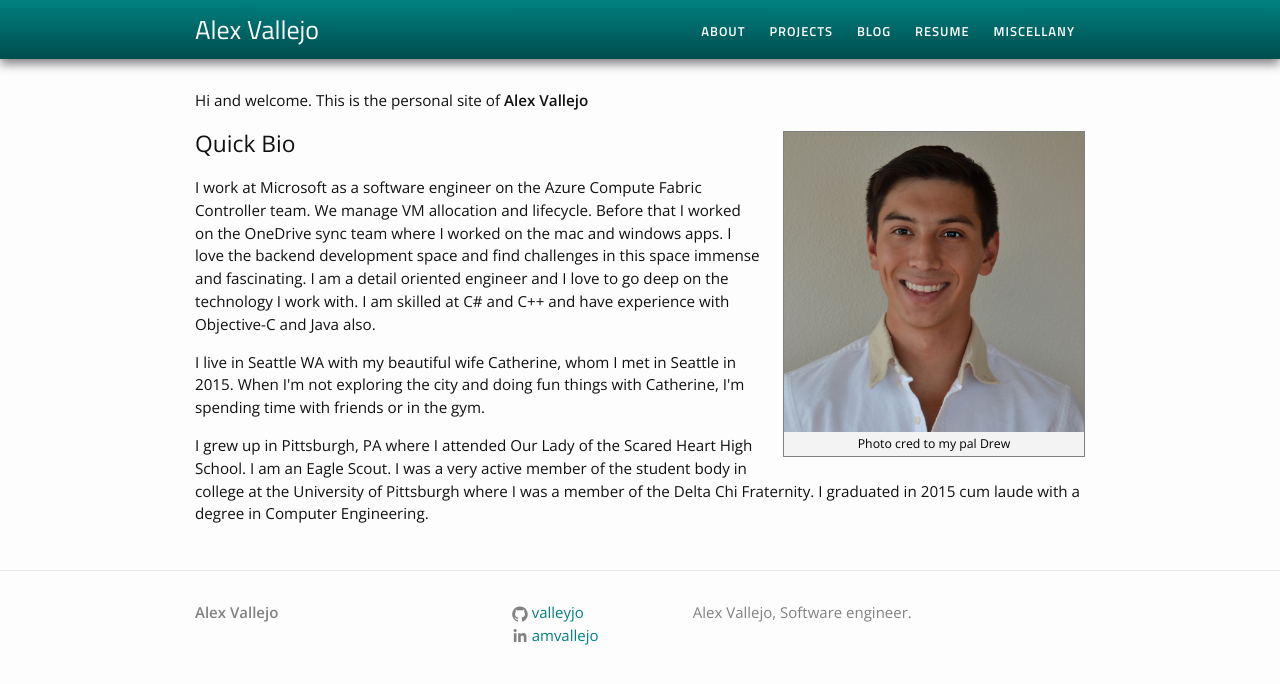
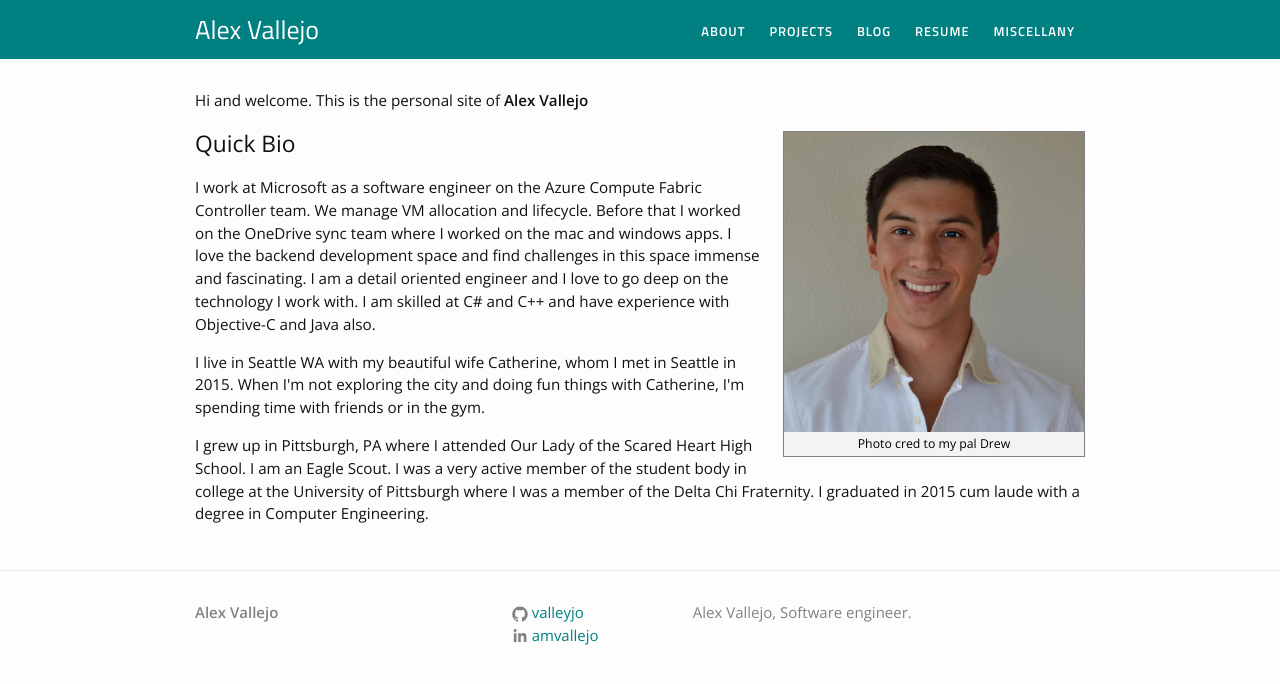
Before and after one commit to valleyjo/valleyjo.github.io, a Jekyll site: the page built from index.html, in a window 1280 px wide. Shown: the top 684 px of the page. Built offline with Jekyll 4.4.1, drawn with Linux system fonts in a browser that asks for light colours.

Commit message:
Make styles flat

```diff
--- a/_sass/_header.scss
+++ b/_sass/_header.scss
@@ -1,18 +1,19 @@
-/**
+/*
  * Site header
  */
 .site-header {
     border-top: 0px solid $grey-color-dark;
+    background-color: $blue-color-light;
     // min-height: 56px;
-    background-image: linear-gradient($blue-color-light, $blue-color-dark);
-    box-shadow: 0px 5px 10px grey;
+    //background-image: linear-gradient($blue-color-light, $blue-color-light);
+    //box-shadow: 0px 5px 10px grey;
     // Positioning context for the mobile navigation icon
     position: relative;
 }
 
 .site-title {
     font-size: 26px;
-/* 		margin-top: 15px;
+    /* margin-top: 15px;
     line-height: 40px; */
     // letter-spacing: -1px;
     // margin-bottom: 0;
@@ -33,7 +34,7 @@
 
 .site-header .wrapper {
   padding-top: 10px;
-    padding-bottom: 10px;
+  padding-bottom: 10px;
   position: relative;
 }
 
@@ -53,7 +54,7 @@
   padding: 0;
   list-style-type: none;
   text-transform: uppercase;
-    font-family: 'Titillium Web', sans-serif;
+  font-family: 'Titillium Web', sans-serif;
 }
 
 .site-nav .menu > li {
@@ -75,7 +76,6 @@
 }
 
 /* Sub Menu */
-
 .site-nav .sub-menu a {
   display: block;
   font-weight: normal;
@@ -83,19 +83,20 @@
   letter-spacing: 0;
   line-height: 1.2em;
   padding: 4px 10px;
-    color: $blue-color-dark;
+  color: $blue-color-dark;
 }
 
 .site-nav .sub-menu a:hover {
   color: $blue-color-light;
 }
-.site-nav  .sub-menu {
-  // background: #ffffff;
-    // border-color: $blue-color-dark;
-  // min-width: 265px;
 
+.site-nav .sub-menu {
+  //background: $ffffff;
+  //border-color: $blue-color-dark;
+  //min-width: 265px;
   z-index:2147483647;
 }
+
 .site-nav .sub-menu li.current-menu-item > a {
   border-left-color: $blue-color-light;
   border-right-color: $blue-color-light;
@@ -103,22 +104,21 @@
 }
 
 .sub-menu {
-  border: 3px solid $blue-color-dark;
-    border-top: 20px solid transparent;
+  border: 3px solid $blue-color-light;
+  border-top: 6px solid transparent;
   /* bg and border colors set in header */
   box-shadow: 0 2px 2px rgba(0,0,0,0.4);
   -moz-box-shadow: 0 2px 2px rgba(0,0,0,0.4);
   -webkit-box-shadow: 0 2px 2px rgba(0,0,0,0.4);
   display: none;
   right: -25%;
-  padding: 4px 0 3px 0;
+  padding: 4px 0 4px 0;
   position: absolute;
   text-align: left;
   text-transform: none;
   top: 15px;
-  // min-width: 265px;
-
-    z-index:2147483647;
+  //min-width: 265px;
+  z-index: 2147483647;
   font-family: Helvetica, Arial, Verdana, sans-serif;
 }
 
@@ -126,10 +126,10 @@
   border-bottom: 0;
   display: block;
   height: auto;
-  // margin: 3px 0;
+  //margin: 3px 0;
   padding: 0;
-    text-align: left;
-    background: #ffffff;
+  text-align: left;
+  background: #ffffff;
 }
 
 .site-nav li:hover > .sub-menu {
```
